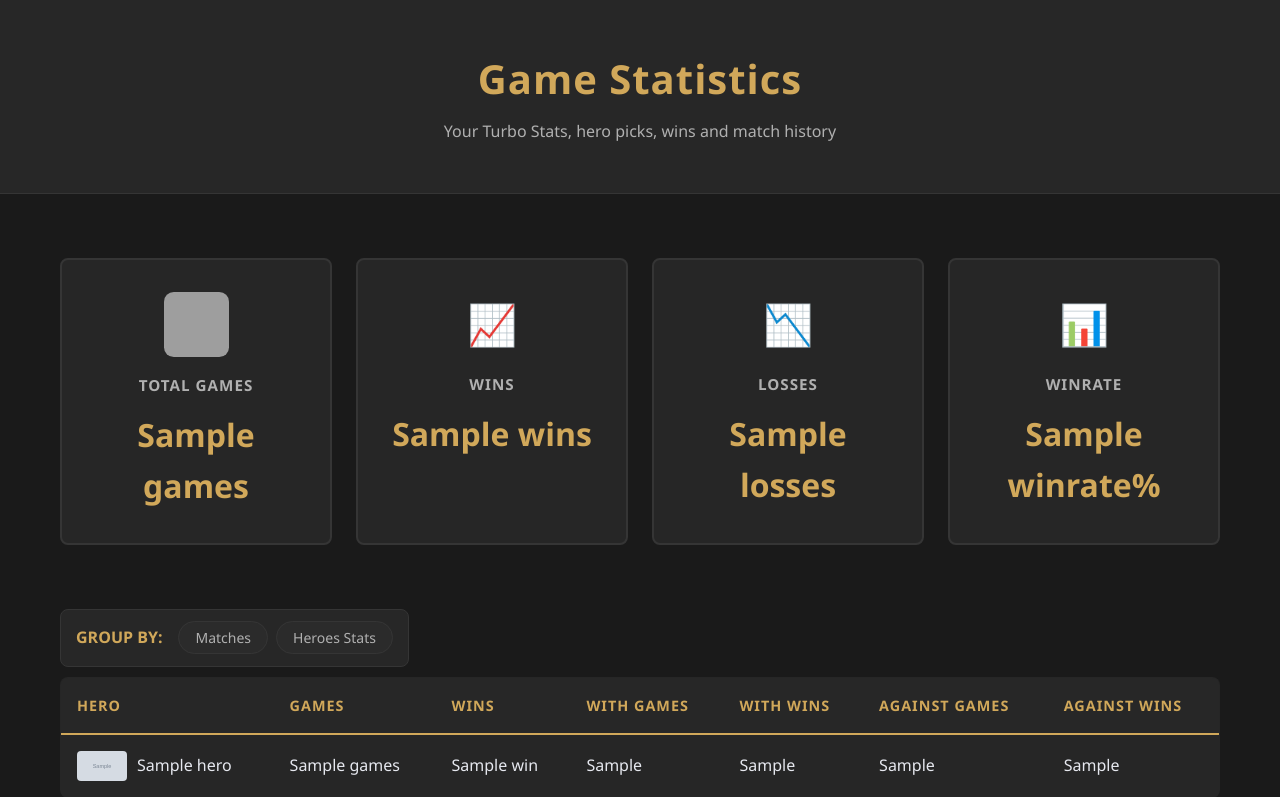
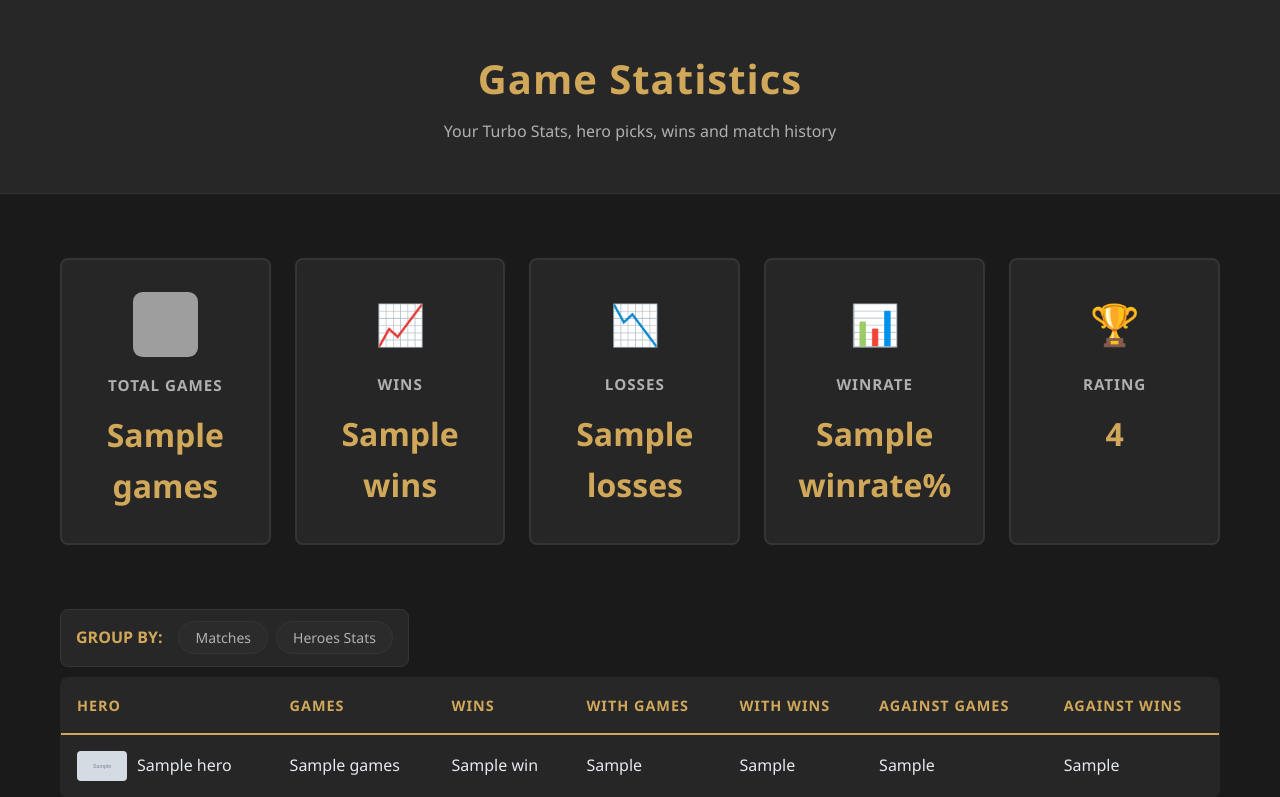
Before and after one commit to axmadJ3/dota2-turbo, a Django app: template dota2_turbo/player/templates/player/statistics.html in a window 1280 px wide. Shown: the part 132-929 px from the top of the page. Run offline with Django 5.2, Linux system fonts and the light colour scheme; data comes from the database, SQL or seed files in the repository; tables that the repository leaves empty hold one stand-in row (values such as "Sample post"); the template is opened without the code that fills it: values that come from a table or form of the project are taken from there, most other values are stand-ins (such as "Sample title", 1, 10 or a date in 2020); grey boxes marked "Sample" are stand-in pictures; parts of the project's set-up code (start-up, migrations or seed data) failed here and were passed over; grey boxes are pictures that could not be loaded.

Commit message:
Added stats card for user rating

```diff
--- a/dota2_turbo/player/templates/player/statistics.html
+++ b/dota2_turbo/player/templates/player/statistics.html
@@ -50,6 +50,13 @@
                     {% trans "Winrate" %}
                 </h3>
                 <p class="stat-value">{{ player_stats.winrate }}%</p>
+            </div>
+            <div class="stat-card">
+                <div class="stat-icon">🏆</div>
+                <h3>
+                    {% trans "Rating" %}
+                </h3>
+                <p class="stat-value">{{ player_stats.rating }}</p>
             </div>
         </div>
     </div>
--- a/dota2_turbo/static/styles.css
+++ b/dota2_turbo/static/styles.css
@@ -628,7 +628,7 @@ a {
 
 .stats-grid {
     display: grid;
-    grid-template-columns: repeat(auto-fit, minmax(240px, 1fr));
+    grid-template-columns: repeat(5, 1fr);
     gap: 1.5rem;
 }
 
```
Also changed, not shown: dota2_turbo/player/utils.py (+4 -3 lines).
